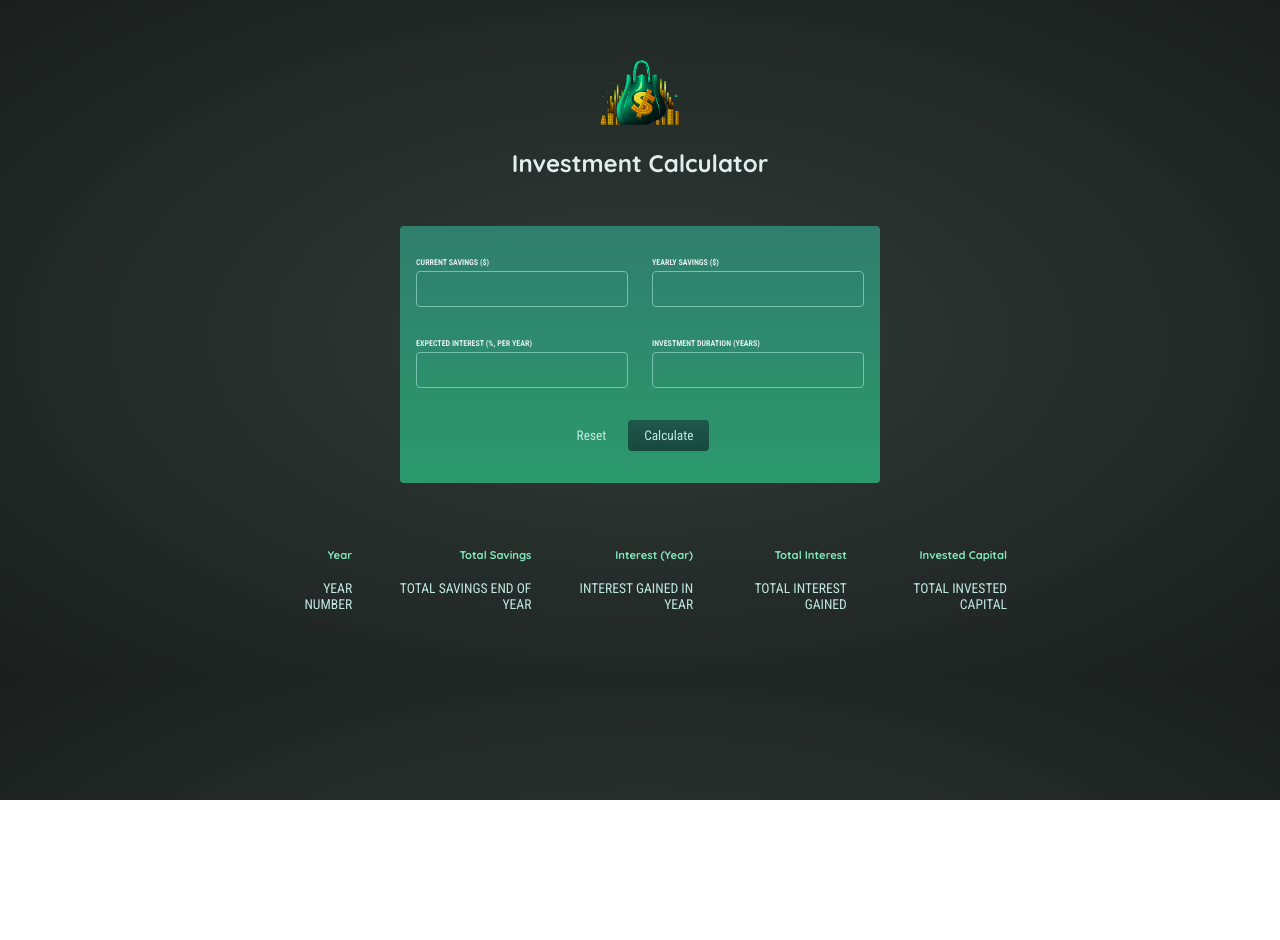
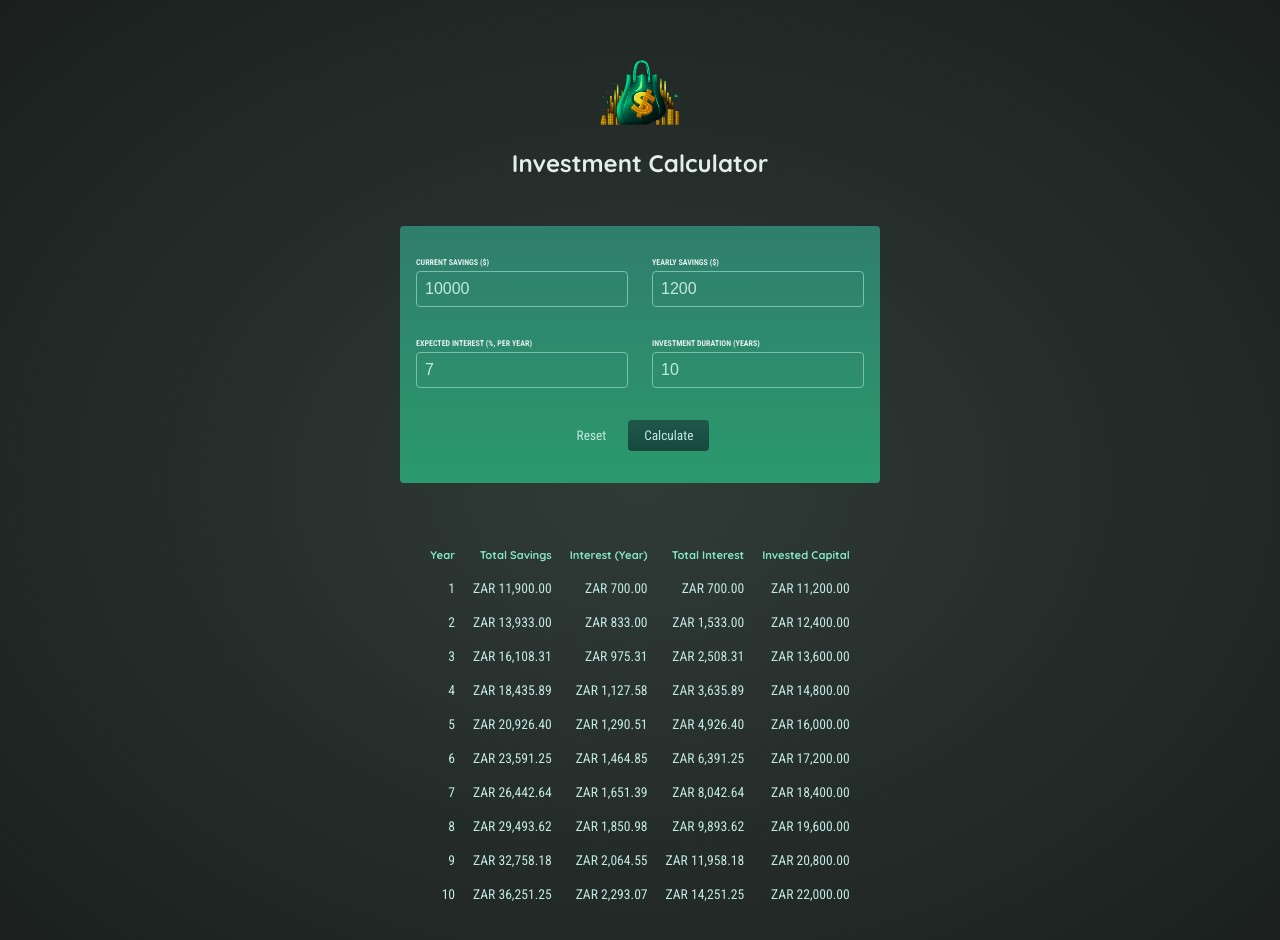
Before and after one commit to NezerZA/react-investment-calculator, a React (Create React App) app: page / in a window 1280 px wide. Both pictures are taken after a click on the button "Calculate". Shown: the top 940 px of the page. Before the commit the page ends 800 px from the top, so only its background shows below. Built offline with nearby package versions, Linux system fonts and the light colour scheme.

Commit message:
Final commit

```diff
--- a/src/App.js
+++ b/src/App.js
@@ -1,44 +1,50 @@
 import UserInput from "./components/UserInput/UserInput";
 import ResultsTable from "./components/ResultsTable/ResultsTable";
 import Header from "./components/UI/Header";
+import { useState } from "react";
+
+function App() {
+  const [userInput, setUserInput] = useState(null);
 
   const calculateHandler = (userInput) => {
-  // Should be triggered when form is submitted
-  // Might not directly want to bind it to the submit event on the form...
+    setUserInput(userInput);
+  };
 
-  const yearlyData = []; // per-year results
+  const yearlyData = [];
 
-  let currentSavings = +userInput["current-savings"]; // change the shape of this input object
-  const yearlyContribution = +userInput["yearly-contribution"]; // change the shape...
+  if (userInput) {
+    let currentSavings = +userInput["current-savings"];
+    const yearlyContribution = +userInput["yearly-contribution"];
     const expectedReturn = +userInput["expected-return"] / 100;
     const duration = +userInput["duration"];
 
-  // The below code calculates yearly results (total savings, interest etc)
     for (let i = 0; i < duration; i++) {
       const yearlyInterest = currentSavings * expectedReturn;
       currentSavings += yearlyInterest + yearlyContribution;
       yearlyData.push({
-      // change the shape of the data pushed to the array
         year: i + 1,
         yearlyInterest: yearlyInterest,
         savingsEndOfYear: currentSavings,
         yearlyContribution: yearlyContribution,
       });
     }
+  }
 
-  // do something with yearlyData ...
-};
-
-function App() {
   return (
     <div>
       <Header />
-      <UserInput />
 
-      {/* Todo: Show below table conditionally (only once result data is available) */}
-      {/* Show fallback text if no data is available */}
+      <UserInput onCalculate={calculateHandler} />
 
-      <ResultsTable />
+      {!userInput && (
+        <p style={{ textAlign: "center" }}>No investment calculated yet.</p>
+      )}
+      {userInput && (
+        <ResultsTable
+          data={yearlyData}
+          initialInvestment={userInput["current-savings"]}
+        />
+      )}
     </div>
   );
 }
--- a/src/components/ResultsTable/ResultsTable.js
+++ b/src/components/ResultsTable/ResultsTable.js
@@ -1,6 +1,15 @@
-const MainTable = () => {
+import classes from "./ResultsTable.module.css";
+
+const formatter = new Intl.NumberFormat("en-US", {
+  style: "currency",
+  currency: "ZAR",
+  minimumFractionDigits: 2,
+  maximumFractionDigits: 2,
+});
+
+const ResultsTable = (props) => {
   return (
-    <table className="result">
+    <table className={classes.result}>
       <thead>
         <tr>
           <th>Year</th>
@@ -11,16 +20,29 @@ const MainTable = () => {
         </tr>
       </thead>
       <tbody>
-        <tr>
-          <td>YEAR NUMBER</td>
-          <td>TOTAL SAVINGS END OF YEAR</td>
-          <td>INTEREST GAINED IN YEAR</td>
-          <td>TOTAL INTEREST GAINED</td>
-          <td>TOTAL INVESTED CAPITAL</td>
-        </tr>
+        {props.data.map((yearlyData) => (
+          <tr key={yearlyData.year}>
+            <td>{yearlyData.year}</td>
+            <td>{formatter.format(yearlyData.savingsEndOfYear)}</td>
+            <td>{formatter.format(yearlyData.yearlyInterest)}</td>
+            <td>
+              {formatter.format(
+                yearlyData.savingsEndOfYear -
+                  props.initialInvestment -
+                  yearlyData.yearlyContribution * yearlyData.year
+              )}
+            </td>
+            <td>
+              {formatter.format(
+                props.initialInvestment +
+                  yearlyData.yearlyContribution * yearlyData.year
+              )}
+            </td>
+          </tr>
+        ))}
       </tbody>
     </table>
   );
 };
 
-export default MainTable;
+export default ResultsTable;
--- /dev/null
+++ b/src/components/ResultsTable/ResultsTable.module.css
@@ -0,0 +1,19 @@
+.result {
+  max-width: 50rem;
+  margin: 2rem auto;
+  padding: 1rem;
+  table-layout: fixed;
+  border-spacing: 1rem;
+  text-align: right;
+}
+
+.result thead {
+  font-size: 0.7rem;
+  color: #83e6c0;
+}
+
+.result tbody {
+  font-family: "Roboto Condensed", sans-serif;
+  font-size: 0.85rem;
+  color: #c2e9e0;
+}
--- a/src/components/UI/Header.js
+++ b/src/components/UI/Header.js
@@ -1,8 +1,9 @@
 import logo from "../../assets/investment-calculator-logo.png";
+import classes from "./Header.module.css";
 
 const Header = () => {
   return (
-    <header className="header">
+    <header className={classes.header}>
       <img src={logo} alt="logo" />
       <h1>Investment Calculator</h1>
     </header>
--- /dev/null
+++ b/src/components/UI/Header.module.css
@@ -0,0 +1,15 @@
+.header {
+  text-align: center;
+  margin: 3rem auto;
+}
+
+.header img {
+  width: 5rem;
+  height: 5rem;
+  object-fit: contain;
+  background-color: transparent;
+}
+
+.header h1 {
+  font-size: 1.5rem;
+}
--- a/src/components/UserInput/UserInput.js
+++ b/src/components/UserInput/UserInput.js
@@ -1,27 +1,45 @@
-const UserInput = () => {
+import { useState } from "react";
+import classes from "./UserInput.module.css";
+
+const initialUserInput = {
+  "current-savings": 10000,
+  "yearly-contribution": 1200,
+  "expected-return": 7,
+  duration: 10,
+};
+
+const UserInput = (props) => {
+  const [userInput, setUserInput] = useState(initialUserInput);
+
   const submitHandler = (event) => {
     event.preventDefault();
-    console.log("submit");
-    // ...
+
+    props.onCalculate(userInput);
   };
 
   const resetHandler = () => {
-    console.log("reset");
+    setUserInput(initialUserInput);
   };
 
-  const changeHandler = (input, value) => {
-    console.log(input, value);
+  const inputChangeHandler = (input, value) => {
+    setUserInput((prevInput) => {
+      return {
+        ...prevInput,
+        [input]: +value,
+      };
+    });
   };
 
   return (
-    <form onSubmit={submitHandler} className="form">
-      <div className="input-group">
+    <form onSubmit={submitHandler} className={classes.form}>
+      <div className={classes["input-group"]}>
         <p>
           <label htmlFor="current-savings">Current Savings ($)</label>
           <input
             onChange={(event) =>
-              changeHandler("current-savings", event.target.value)
+              inputChangeHandler("current-savings", event.target.value)
             }
+            value={userInput["current-savings"]}
             type="number"
             id="current-savings"
           />
@@ -30,22 +48,24 @@ const UserInput = () => {
           <label htmlFor="yearly-contribution">Yearly Savings ($)</label>
           <input
             onChange={(event) =>
-              changeHandler("yearly-contribution", event.target.value)
+              inputChangeHandler("yearly-contribution", event.target.value)
             }
+            value={userInput["yearly-contribution"]}
             type="number"
             id="yearly-contribution"
           />
         </p>
       </div>
-      <div className="input-group">
+      <div className={classes["input-group"]}>
         <p>
           <label htmlFor="expected-return">
             Expected Interest (%, per year)
           </label>
           <input
             onChange={(event) =>
-              changeHandler("expected-return", event.target.value)
+              inputChangeHandler("expected-return", event.target.value)
             }
+            value={userInput["expected-return"]}
             type="number"
             id="expected-return"
           />
@@ -53,17 +73,24 @@ const UserInput = () => {
         <p>
           <label htmlFor="duration">Investment Duration (years)</label>
           <input
-            onChange={(event) => changeHandler("duration", event.target.value)}
+            onChange={(event) =>
+              inputChangeHandler("duration", event.target.value)
+            }
+            value={userInput["duration"]}
             type="number"
             id="duration"
           />
         </p>
       </div>
-      <p className="actions">
-        <button onClick={resetHandler} type="reset" className="buttonAlt">
+      <p className={classes.actions}>
+        <button
+          onClick={resetHandler}
+          type="reset"
+          className={classes.buttonAlt}
+        >
           Reset
         </button>
-        <button type="submit" className="button">
+        <button type="submit" className={classes.button}>
           Calculate
         </button>
       </p>
--- /dev/null
+++ b/src/components/UserInput/UserInput.module.css
@@ -0,0 +1,65 @@
+.form {
+  padding: 1rem;
+  max-width: 30rem;
+  margin: 2rem auto;
+  border-radius: 4px;
+  background: linear-gradient(180deg, #307e6c, #2b996d);
+}
+
+.input-group {
+  display: flex;
+  justify-content: space-evenly;
+  gap: 1.5rem;
+}
+
+.form label {
+  display: block;
+  margin-bottom: 0.25rem;
+  font-family: "Roboto Condensed", sans-serif;
+  font-size: 0.5rem;
+  font-weight: bold;
+  text-transform: uppercase;
+}
+
+.form input {
+  width: 100%;
+  padding: 0.5rem;
+  border: 1px solid #76c0ae;
+  border-radius: 0.25rem;
+  background-color: transparent;
+  color: #c2e9e0;
+  font-size: 1rem;
+}
+
+.actions {
+  display: flex;
+  justify-content: center;
+  gap: 1rem;
+}
+
+.button {
+  padding: 0.5rem 1rem;
+  border: none;
+  border-radius: 0.25rem;
+  background: linear-gradient(180deg, #1f584b, #17493d);
+  color: #c2e9e0;
+  font-family: "Roboto Condensed", sans-serif;
+  cursor: pointer;
+}
+
+.buttonAlt {
+  font-family: "Roboto Condensed", sans-serif;
+  border: none;
+  background: transparent;
+  color: #c2e9e0;
+  cursor: pointer;
+}
+
+.button:hover {
+  background: linear-gradient(180deg, #1b5346, #113c32);
+}
+
+.buttonAlt:hover {
+  background: transparent;
+  color: #91e1d0;
+}
--- a/src/index.css
+++ b/src/index.css
@@ -1,4 +1,4 @@
-@import url('https://fonts.googleapis.com/css2?family=Quicksand:wght@400;700&family=Roboto+Condensed:wght@400;700&display=swap');
+@import url("https://fonts.googleapis.com/css2?family=Quicksand:wght@400;700&family=Roboto+Condensed:wght@400;700&display=swap");
 
 * {
   box-sizing: border-box;
@@ -6,113 +6,10 @@
 
 body {
   margin: 0;
-  font-family: 'Quicksand', sans-serif;
+  font-family: "Quicksand", sans-serif;
   -webkit-font-smoothing: antialiased;
   -moz-osx-font-smoothing: grayscale;
   /* background-color: #242a28; */
   background: radial-gradient(#303b37, #1a1f1d);
   color: #e1eeeb;
 }
-
-.header {
-  text-align: center;
-  margin: 3rem auto;
-}
-
-
-.header img {
-  width: 5rem;
-  height: 5rem;
-  object-fit: contain;
-  background-color: transparent;
-}
-
-.header h1 {
-  font-size: 1.5rem;
-}
-
-.form {
-  padding: 1rem;
-  max-width: 30rem;
-  margin: 2rem auto;
-  border-radius: 4px;
-  background: linear-gradient(180deg, #307e6c, #2b996d);
-}
-
-.input-group {
-  display: flex;
-  justify-content: space-evenly;
-  gap: 1.5rem;
-}
-
-.form label {
-  display: block;
-  margin-bottom: 0.25rem;
-  font-family: 'Roboto Condensed', sans-serif;
-  font-size: 0.5rem;
-  font-weight: bold;
-  text-transform: uppercase;
-}
-
-.form input {
-  width: 100%;
-  padding: 0.5rem;
-  border: 1px solid #76c0ae;
-  border-radius: 0.25rem;
-  background-color: transparent;
-  color: #c2e9e0;
-  font-size: 1rem;
-}
-
-.actions {
-  display: flex;
-  justify-content: center;
-  gap: 1rem;
-}
-
-.button {
-  padding: 0.5rem 1rem;
-  border: none;
-  border-radius: 0.25rem;
-  background: linear-gradient(180deg, #1f584b, #17493d);
-  color: #c2e9e0;
-  font-family: 'Roboto Condensed', sans-serif;
-  cursor: pointer;
-}
-
-.buttonAlt {
-  font-family: 'Roboto Condensed', sans-serif;
-  border: none;
-  background: transparent;
-  color: #c2e9e0;
-  cursor: pointer;
-}
-
-button:hover {
-  background: linear-gradient(180deg, #1b5346, #113c32);
-}
-
-.buttonAlt:hover {
-  background: transparent;
-  color: #91e1d0;
-}
-
-.result {
-  max-width: 50rem;
-  margin: 2rem auto;
-  padding: 1rem;
-  table-layout: fixed;
-  border-spacing: 1rem;
-  text-align: right;
-}
-
-.result thead {
-  font-size: 0.7rem;
-  color: #83e6c0;
-}
-
-.result tbody {
-  font-family: 'Roboto Condensed', sans-serif;
-  font-size: 0.85rem;
-  color: #c2e9e0;
-}
```
Also changed, not shown: src/components/ResultsTable/ResultsTable.css (deleted), src/components/UI/Header.css (deleted), src/components/UserInput/UserInput.css (deleted). Lines whose indentation alone changed are shown as unchanged.
